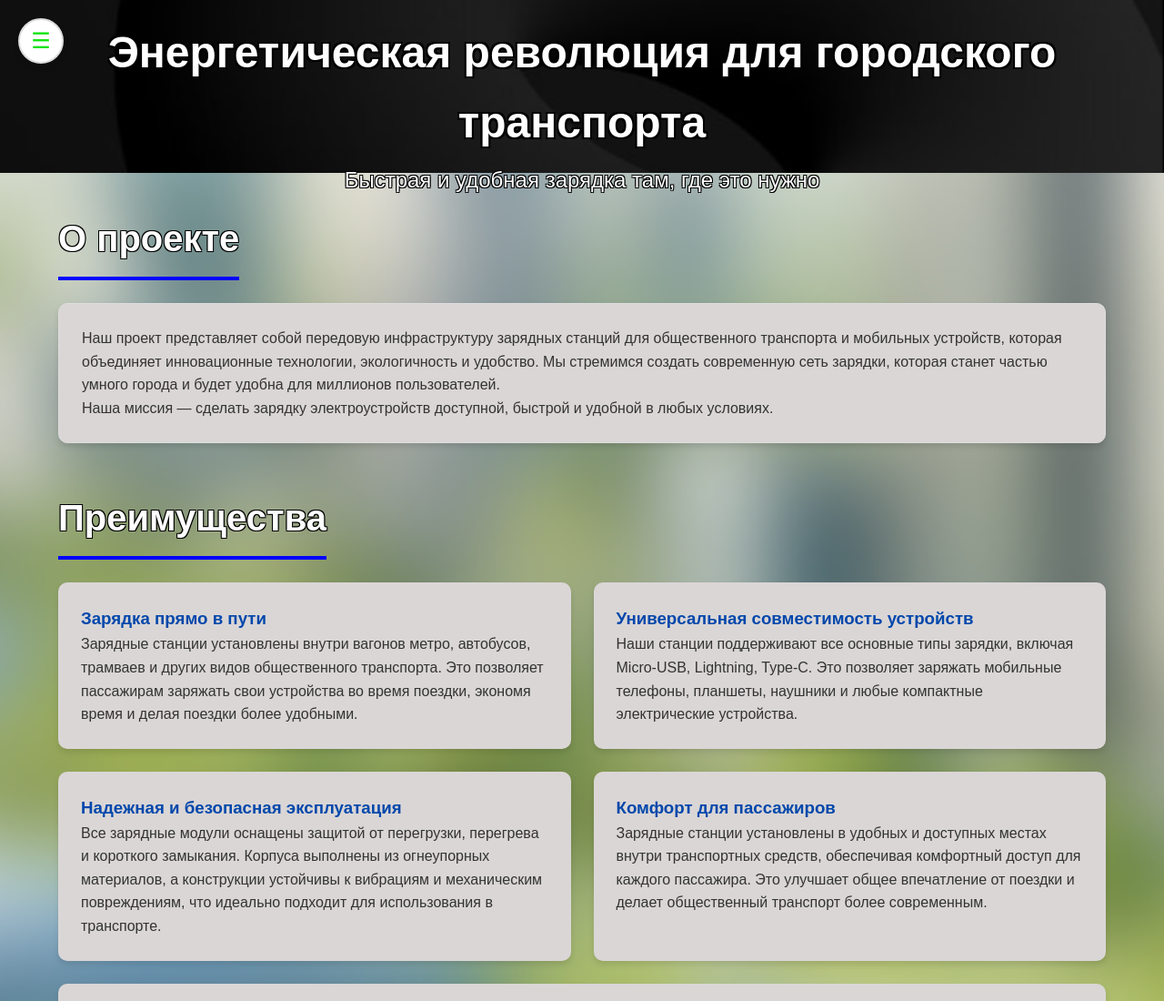
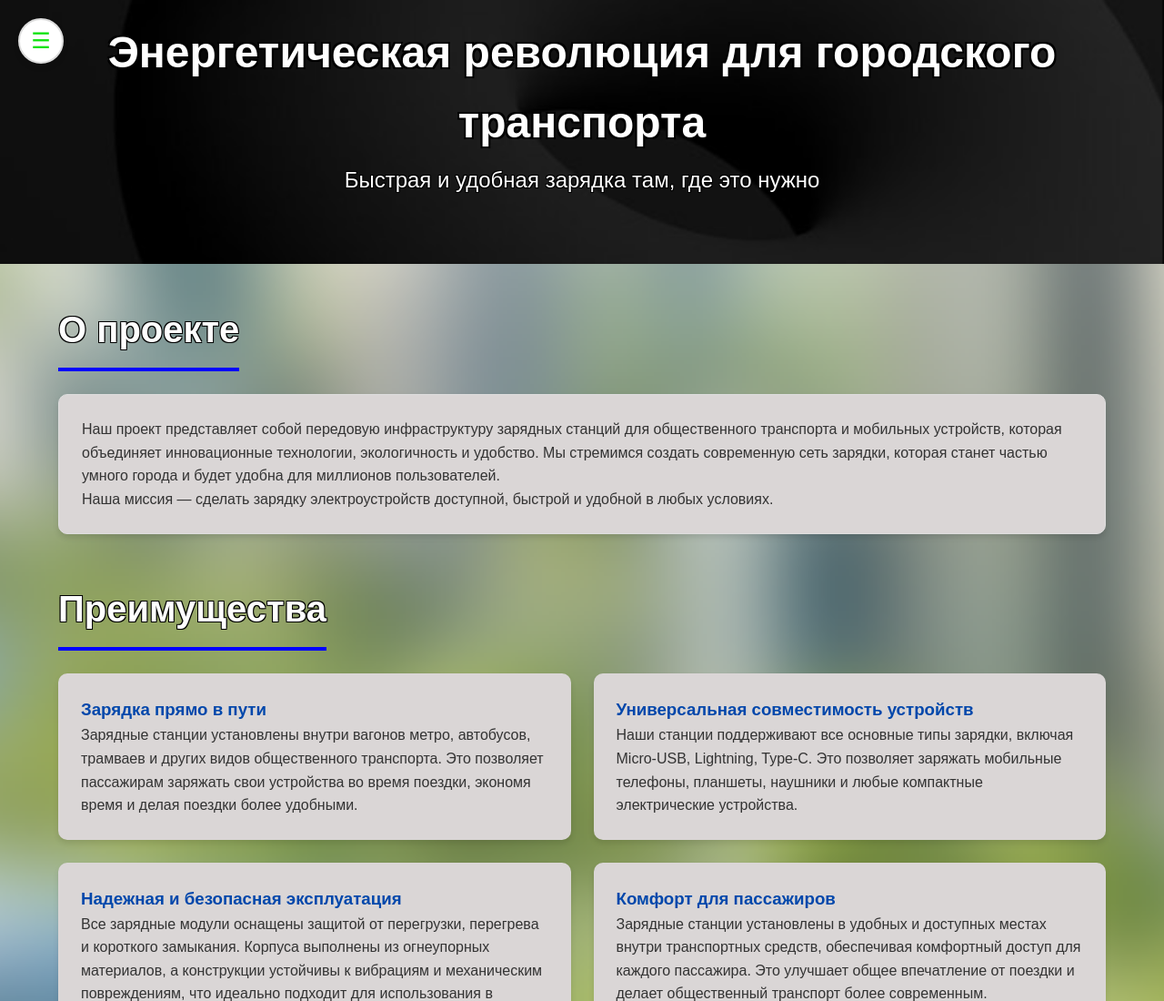
Before and after one commit to DnB-chargers/info, a plain HTML site: page index.html in a window 1280 px wide. Shown: the top 1100 px of the page at 91% size. Drawn offline with Linux system fonts and the light colour scheme.

Commit message:
index.html

```diff
--- a/index.html
+++ b/index.html
@@ -36,7 +36,7 @@
             color: #fff;
             padding: 20px 10px;
             text-align: center;
-            height: 150px; /* Высота шапки */
+            height: 250px; /* Высота шапки */
             position: relative; /* Для позиционирования текста поверх фона */
         }
         header::before {
```
